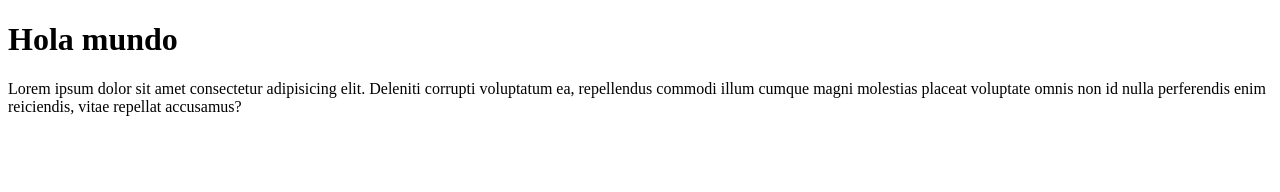
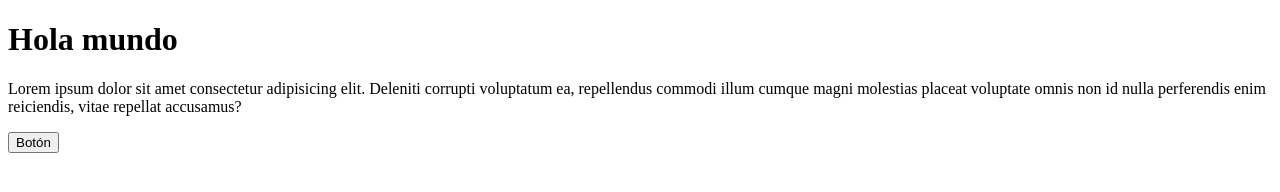
Before and after one commit to DidierRmz/EjemploAzureDevOps, a plain HTML site: page index.html in a window 1280 px wide. Drawn offline with Linux system fonts and the light colour scheme.

Commit message:
feat: se agrego un botón

```diff
--- a/index.html
+++ b/index.html
@@ -8,5 +8,6 @@
 <body>
     <h1>Hola mundo</h1>
     <p>Lorem ipsum dolor sit amet consectetur adipisicing elit. Deleniti corrupti voluptatum ea, repellendus commodi illum cumque magni molestias placeat voluptate omnis non id nulla perferendis enim reiciendis, vitae repellat accusamus?</p>
+    <button>Botón</button>
 </body>
 </html>
```
